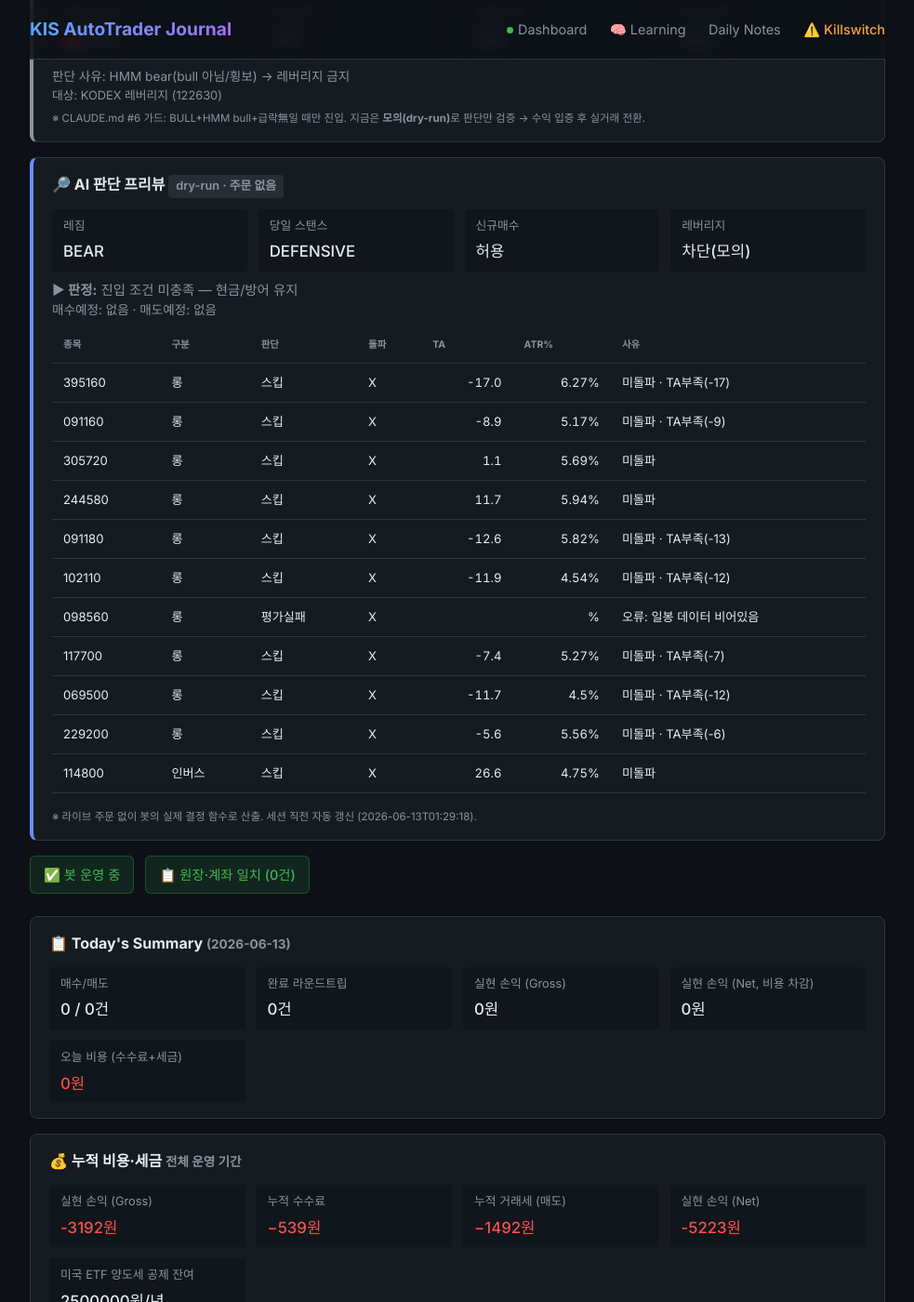
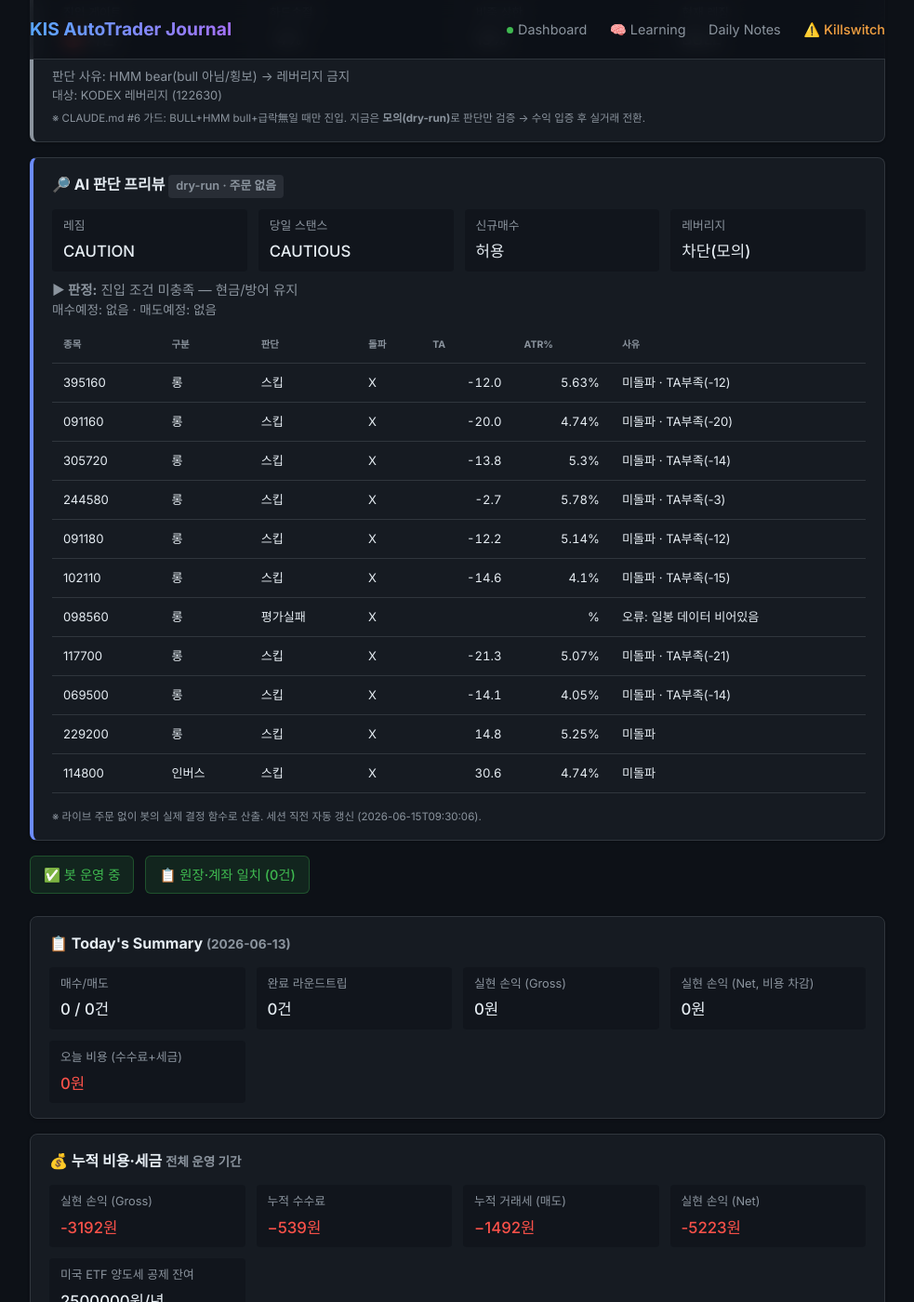
Before and after one commit to BudongJW/kis-trading-journal, a Jekyll site: the page built from index.html, in a window 1280 px wide and 1400 px high, scrolled down 645 px. Shown: the whole window at 93% size, without its empty margins (148-1131 px from the left). Built offline with Jekyll 4.4.1, drawn with Linux system fonts in a browser that asks for light colours; nearby versions of some CDN libraries.

Commit message:
auto: dry-run preview 06-15 00:31Z

```diff
--- a/_data/dry_run.json
+++ b/_data/dry_run.json
@@ -1,19 +1,19 @@
 {
-  "generated_at": "2026-06-13T01:29:18",
+  "generated_at": "2026-06-15T09:30:06",
   "mode": "DRY-RUN (읽기 전용, 주문 없음)",
   "market": {
-    "regime": "BEAR",
+    "regime": "CAUTION",
     "regime_blind": false,
-    "regime_detail": "카나리아 1/2 음전환 | HMM bear (88%) → BEAR 격상",
-    "day_stance": "DEFENSIVE",
+    "regime_detail": "카나리아 1/2 음전환",
+    "day_stance": "CAUTIOUS",
     "day_stance_forced": false,
-    "briefing": "오늘 스탠스 방어(DEFENSIVE) · 레짐 BEAR·신뢰도 74% · 美 오버나이트 bullish(+2.5%) · 고변동(100.0%ile) · 예산 25%·최대 1종목·허용 인버스",
+    "briefing": "오늘 스탠스 신중(CAUTIOUS) · 레짐 CAUTION·신뢰도 74% · 美 오버나이트 bullish(+2.5%) · 고변동(92.0%ile) · 예산 40%·최대 2종목·허용 롱/인버스",
     "blocks_new_buys": false
   },
   "gates": {
     "leverage_dry_run": true,
     "leverage_gate_allowed": false,
-    "leverage_gate_reason": "레짐 BEAR(BULL 아님) → 레버리지 금지"
+    "leverage_gate_reason": "레짐 CAUTION(BULL 아님) → 레버리지 금지"
   },
   "account": {
     "cash": 894568,
@@ -26,60 +26,60 @@
       "type": "롱",
       "decision": "스킵",
       "breakout": false,
-      "ta": -17.0,
-      "atr_pct": 6.27,
+      "ta": -12.0,
+      "atr_pct": 5.63,
       "fee_gate_ok": true,
-      "why_skip": "미돌파 · TA부족(-17)"
+      "why_skip": "미돌파 · TA부족(-12)"
     },
     {
       "symbol": "091160",
       "type": "롱",
       "decision": "스킵",
       "breakout": false,
-      "ta": -8.9,
-      "atr_pct": 5.17,
+      "ta": -20.0,
+      "atr_pct": 4.74,
       "fee_gate_ok": true,
-      "why_skip": "미돌파 · TA부족(-9)"
+      "why_skip": "미돌파 · TA부족(-20)"
     },
     {
       "symbol": "305720",
       "type": "롱",
       "decision": "스킵",
       "breakout": false,
-      "ta": 1.1,
-      "atr_pct": 5.69,
+      "ta": -13.8,
+      "atr_pct": 5.3,
       "fee_gate_ok": true,
-      "why_skip": "미돌파"
+      "why_skip": "미돌파 · TA부족(-14)"
     },
     {
       "symbol": "244580",
       "type": "롱",
       "decision": "스킵",
       "breakout": false,
-      "ta": 11.7,
-      "atr_pct": 5.94,
+      "ta": -2.7,
+      "atr_pct": 5.78,
       "fee_gate_ok": true,
-      "why_skip": "미돌파"
+      "why_skip": "미돌파 · TA부족(-3)"
     },
     {
       "symbol": "091180",
       "type": "롱",
       "decision": "스킵",
       "breakout": false,
-      "ta": -12.6,
-      "atr_pct": 5.82,
+      "ta": -12.2,
+      "atr_pct": 5.14,
       "fee_gate_ok": true,
-      "why_skip": "미돌파 · TA부족(-13)"
+      "why_skip": "미돌파 · TA부족(-12)"
     },
     {
       "symbol": "102110",
       "type": "롱",
       "decision": "스킵",
       "breakout": false,
-      "ta": -11.9,
-      "atr_pct": 4.54,
+      "ta": -14.6,
+      "atr_pct": 4.1,
       "fee_gate_ok": true,
-      "why_skip": "미돌파 · TA부족(-12)"
+      "why_skip": "미돌파 · TA부족(-15)"
     },
     {
       "symbol": "098560",
@@ -92,38 +92,38 @@
       "type": "롱",
       "decision": "스킵",
       "breakout": false,
-      "ta": -7.4,
-      "atr_pct": 5.27,
+      "ta": -21.3,
+      "atr_pct": 5.07,
       "fee_gate_ok": true,
-      "why_skip": "미돌파 · TA부족(-7)"
+      "why_skip": "미돌파 · TA부족(-21)"
     },
     {
       "symbol": "069500",
       "type": "롱",
       "decision": "스킵",
       "breakout": false,
-      "ta": -11.7,
-      "atr_pct": 4.5,
+      "ta": -14.1,
+      "atr_pct": 4.05,
       "fee_gate_ok": true,
-      "why_skip": "미돌파 · TA부족(-12)"
+      "why_skip": "미돌파 · TA부족(-14)"
     },
     {
       "symbol": "229200",
       "type": "롱",
       "decision": "스킵",
       "breakout": false,
-      "ta": -5.6,
-      "atr_pct": 5.56,
+      "ta": 14.8,
+      "atr_pct": 5.25,
       "fee_gate_ok": true,
-      "why_skip": "미돌파 · TA부족(-6)"
+      "why_skip": "미돌파"
     },
     {
       "symbol": "114800",
       "type": "인버스",
       "decision": "스킵",
       "breakout": false,
-      "ta": 26.6,
-      "atr_pct": 4.75,
+      "ta": 30.6,
+      "atr_pct": 4.74,
       "fee_gate_ok": true,
       "why_skip": "미돌파"
     }
@@ -134,60 +134,63 @@
       "type": "long",
       "decision": "스킵",
       "breakout": false,
-      "ta": 20.8,
-      "atr_pct": 1.14,
-      "why_skip": "미돌파"
+      "ta": 7.6,
+      "atr_pct": 1.15,
+      "why_skip": "미돌파 · TA부족(+8)"
     },
     {
       "symbol": "SCHG",
       "type": "long",
       "decision": "스킵",
-      "why_skip": "재진입쿨다운(2일, churn방지)"
+      "breakout": false,
+      "ta": 21.2,
+      "atr_pct": 1.48,
+      "why_skip": "미돌파"
     },
     {
       "symbol": "XLF",
       "type": "long",
       "decision": "스킵",
-      "breakout": false,
-      "ta": 0.2,
-      "atr_pct": 1.11,
-      "why_skip": "미돌파 · TA부족(+0)"
+      "breakout": true,
+      "ta": 8.3,
+      "atr_pct": 1.1,
+      "why_skip": "TA부족(+8)"
     },
     {
       "symbol": "SH",
       "type": "inverse",
       "decision": "스킵",
       "breakout": false,
-      "ta": -6.1,
+      "ta": -3.1,
       "atr_pct": 1.14,
-      "why_skip": "미돌파 · TA부족(-6)"
+      "why_skip": "미돌파 · TA부족(-3)"
     },
     {
       "symbol": "PSQ",
       "type": "inverse",
       "decision": "스킵",
       "breakout": false,
-      "ta": -2.7,
+      "ta": 2.0,
       "atr_pct": 1.87,
-      "why_skip": "미돌파 · TA부족(-3)"
+      "why_skip": "미돌파 · TA부족(+2)"
     },
     {
       "symbol": "TLT",
       "type": "defensive",
       "decision": "스킵",
       "breakout": false,
-      "ta": 3.0,
+      "ta": 6.5,
       "atr_pct": 0.59,
-      "why_skip": "미돌파 · TA부족(+3) · 수수료게이트"
+      "why_skip": "미돌파 · TA부족(+6) · 수수료게이트"
     },
     {
       "symbol": "SHY",
       "type": "defensive",
       "decision": "스킵",
       "breakout": false,
-      "ta": 12.4,
+      "ta": 18.5,
       "atr_pct": 0.08,
-      "why_skip": "미돌파 · TA부족(+12) · 수수료게이트"
+      "why_skip": "미돌파 · 수수료게이트"
     }
   ],
   "us_summary": {
```
